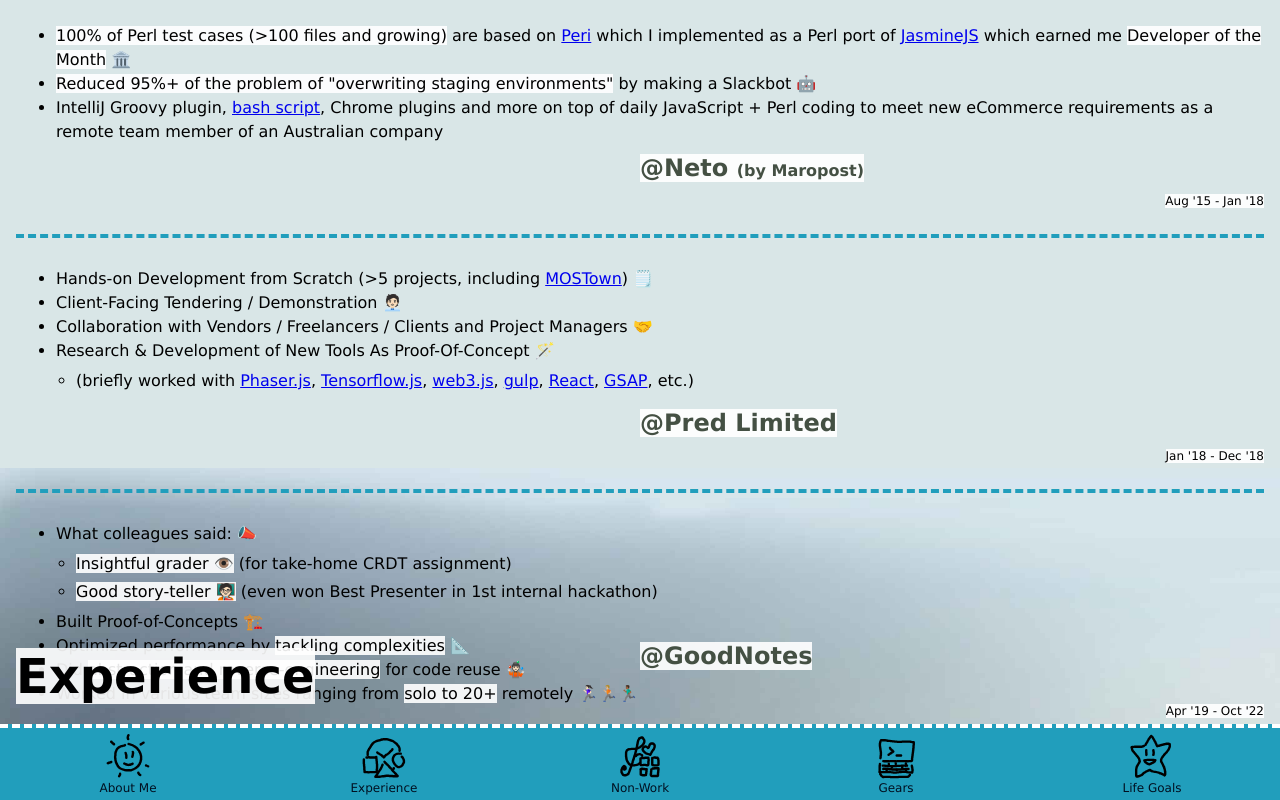
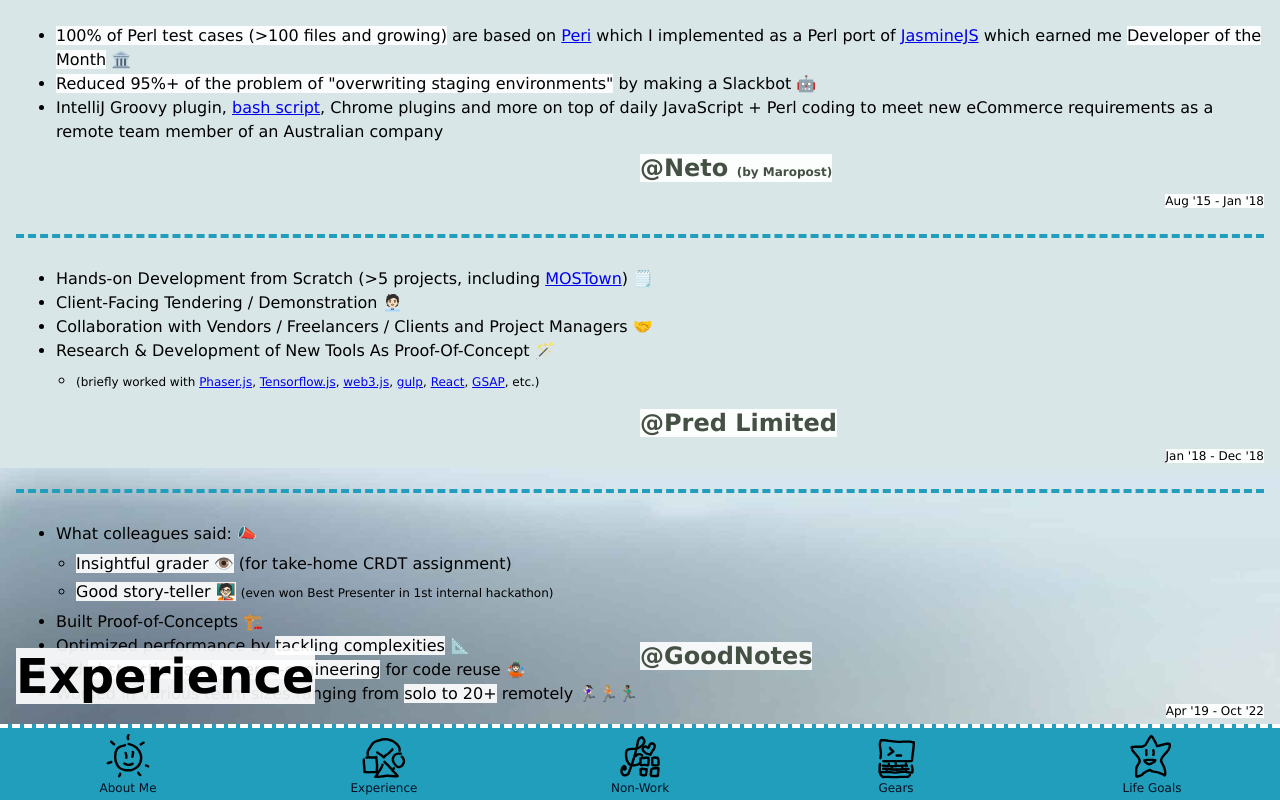
Before and after one commit to sunnypp/react-gh-pages, a React (Create React App) app: page / in a window 1280 px wide. Shown: the top 800 px of the page. Built offline with nearby package versions, Linux system fonts and the light colour scheme.

Commit message:
:art: move Small to Title.tsx

```diff
--- a/src/component/Experience.tsx
+++ b/src/component/Experience.tsx
@@ -1,7 +1,7 @@
 import { Trans, withTranslation } from "react-i18next"
 import styled from "styled-components"
 import ExperiencePhoto from "../asset/photo/experience.jpg"
-import { Em, StickyTitle, Subtitle } from "./Title"
+import { Em, Small, StickyTitle, Subtitle } from "./Title"
 
 const Experience = styled.div`
 background-color: ${props => props.theme.palette.experience.background};
@@ -62,11 +62,6 @@
 margin: 8px 0;
 `
 
-const Small = styled.span`
-font-size: ${props => props.theme.size.size3};
-line-height: 0.5;
-`
-
 const Component = ({ t }: { t: any }) => <Experience>
   <ExperienceContainer>
     <RoleContainer>
@@ -74,7 +69,7 @@
         <li>
           {t("experience.goodnotes.recommendation")}
           <NestedList>
-            <TightListItem><Trans i18nKey="experience.goodnotes.recommendations.0"><Em>Insightful grader 👁️</Em> <Small>(for take-home CRDT assignment)</Small></Trans></TightListItem>
+            <TightListItem><Trans i18nKey="experience.goodnotes.recommendations.0"><Em>Insightful grader 👁️</Em><Small>(for take-home CRDT assignment)</Small></Trans></TightListItem>
             <TightListItem><Trans i18nKey="experience.goodnotes.recommendations.1"><Em>Good story-teller 🧑🏻‍🏫</Em> <Small>(even won Best Presenter in 1st internal hackathon)</Small></Trans></TightListItem>
           </NestedList>
         </li>
--- a/src/component/Title.tsx
+++ b/src/component/Title.tsx
@@ -23,4 +23,9 @@
 line-height: 2;
 `
 
-export { Em, Title, StickyTitle, Subtitle };
+const Small = styled.span`
+font-size: ${props => props.theme.size.font.small};
+line-height: 0.5;
+`
+
+export { Em, Title, StickyTitle, Subtitle, Small };
```
